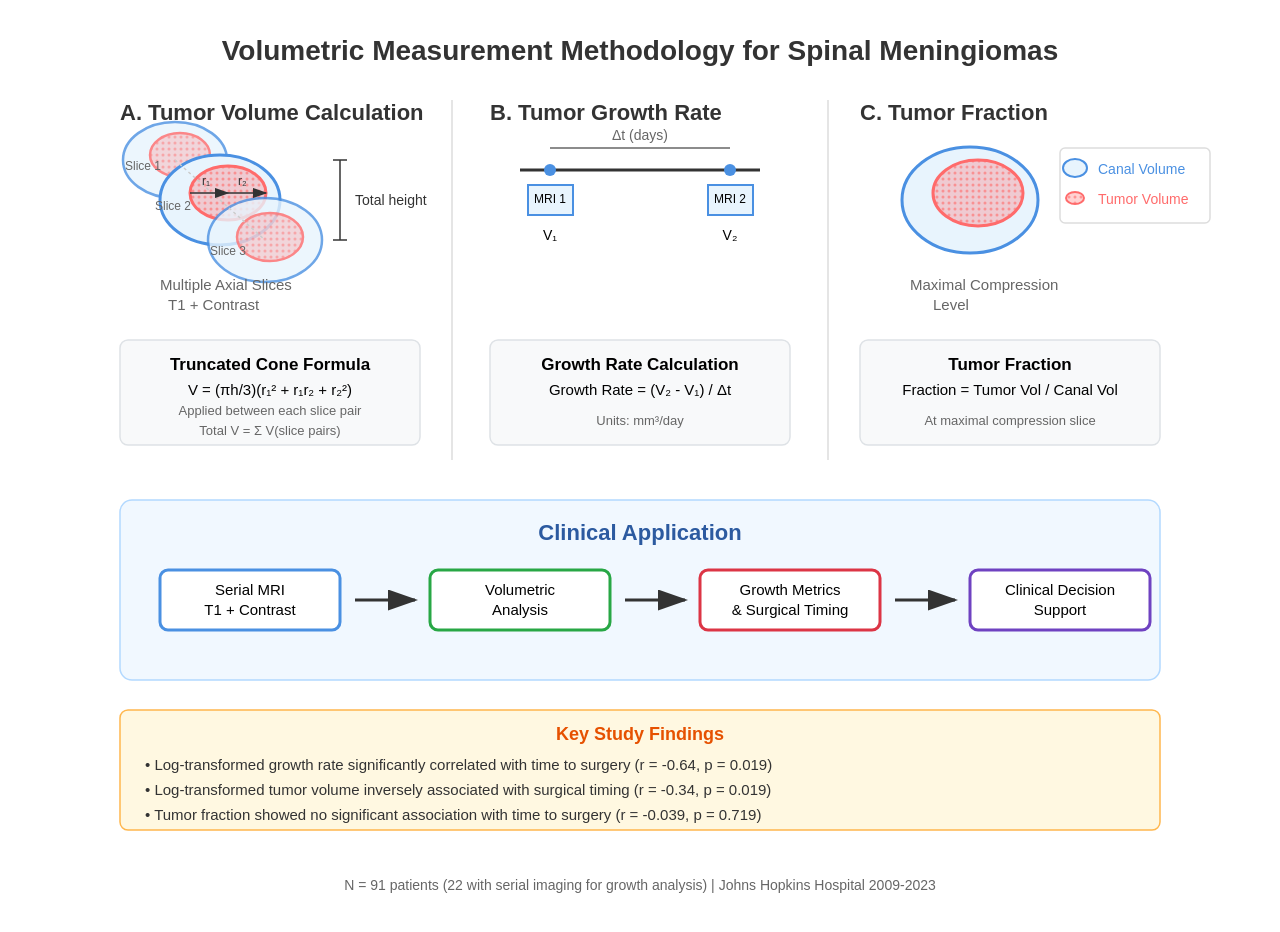
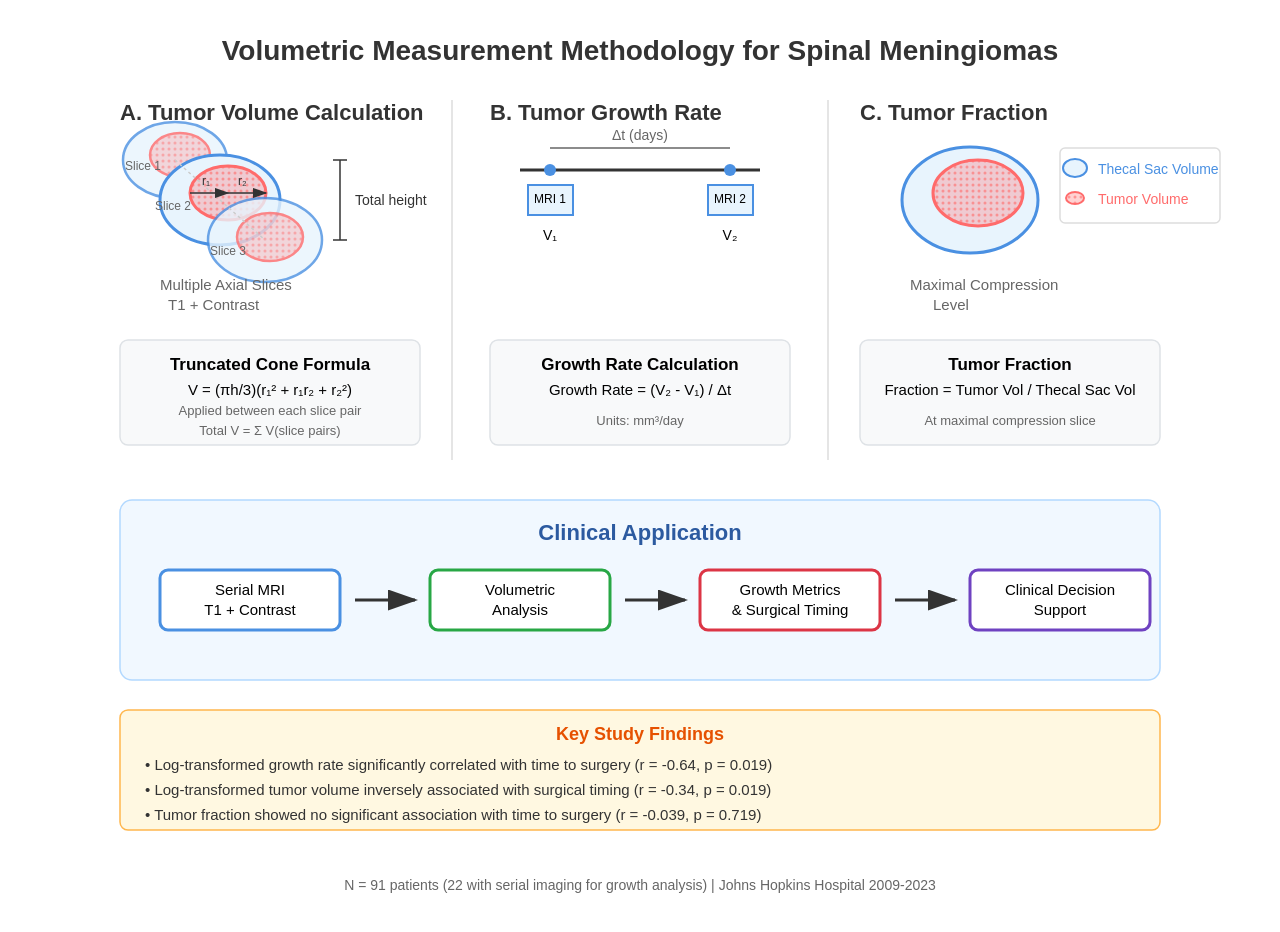
Before and after one commit to feras-beep/mening, a plain HTML site: page index.html in a window 1280 px wide. Drawn offline with Linux system fonts and the light colour scheme.

Commit message:
Update index.html

```diff
--- a/index.html
+++ b/index.html
@@ -121,7 +121,7 @@
           <g id="panelC">
             <text x="820" y="100" font-family="Arial, sans-serif" font-size="22" font-weight="bold" fill="#333">C. Tumor Fraction</text>
 
-            <!-- Spinal canal at maximal compression -->
+            <!-- Thecal sac at maximal compression -->
             <ellipse cx="930" cy="180" rx="68" ry="53" fill="#e8f4fd" stroke="#4a90e2" stroke-width="3"/>
 
             <!-- Tumor filling significant portion -->
@@ -132,11 +132,11 @@
             <text x="893" y="290" font-family="Arial, sans-serif" font-size="15" fill="#666">Level</text>
 
             <!-- Legend box for cleaner labeling -->
-            <rect x="1020" y="128" width="150" height="75" fill="#ffffff" stroke="#ddd" stroke-width="1.5" rx="5"/>
+            <rect x="1020" y="128" width="160" height="75" fill="#ffffff" stroke="#ddd" stroke-width="1.5" rx="5"/>
 
-            <!-- Canal volume indicator -->
+            <!-- Thecal sac volume indicator -->
             <ellipse cx="1035" cy="148" rx="12" ry="9" fill="#e8f4fd" stroke="#4a90e2" stroke-width="2"/>
-            <text x="1058" y="154" font-family="Arial, sans-serif" font-size="14" fill="#4a90e2">Canal Volume</text>
+            <text x="1058" y="154" font-family="Arial, sans-serif" font-size="14" fill="#4a90e2">Thecal Sac Volume</text>
 
             <!-- Tumor volume indicator -->
             <ellipse cx="1035" cy="178" rx="9" ry="6" fill="url(#tumorPattern)" stroke="#ff6b6b" stroke-width="2"/>
@@ -145,7 +145,7 @@
             <!-- Formula -->
             <rect x="820" y="320" width="300" height="105" fill="#f8f9fa" stroke="#dee2e6" stroke-width="1.5" rx="8"/>
             <text x="970" y="350" text-anchor="middle" font-family="Arial, sans-serif" font-size="17" font-weight="bold">Tumor Fraction</text>
-            <text x="970" y="375" text-anchor="middle" font-family="Arial, sans-serif" font-size="15">Fraction = Tumor Vol / Canal Vol</text>
+            <text x="970" y="375" text-anchor="middle" font-family="Arial, sans-serif" font-size="15">Fraction = Tumor Vol / Thecal Sac Vol</text>
             <text x="970" y="405" text-anchor="middle" font-family="Arial, sans-serif" font-size="13" fill="#666">At maximal compression slice</text>
           </g>
 
```
